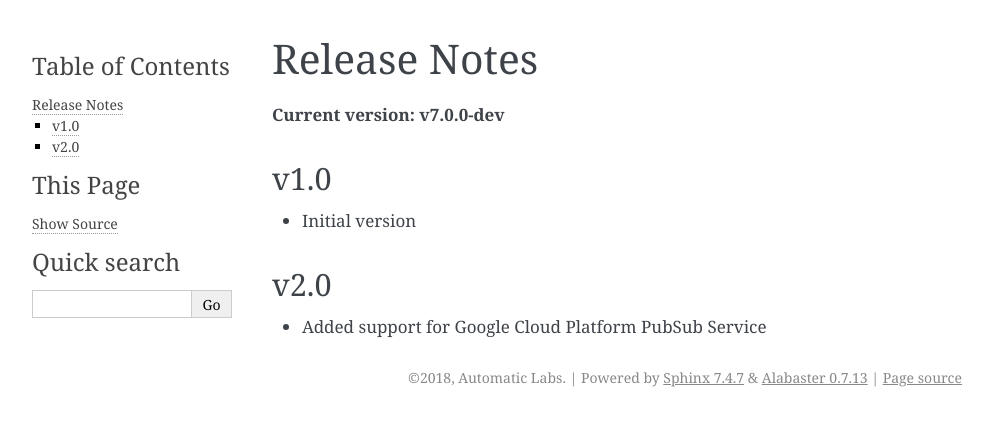
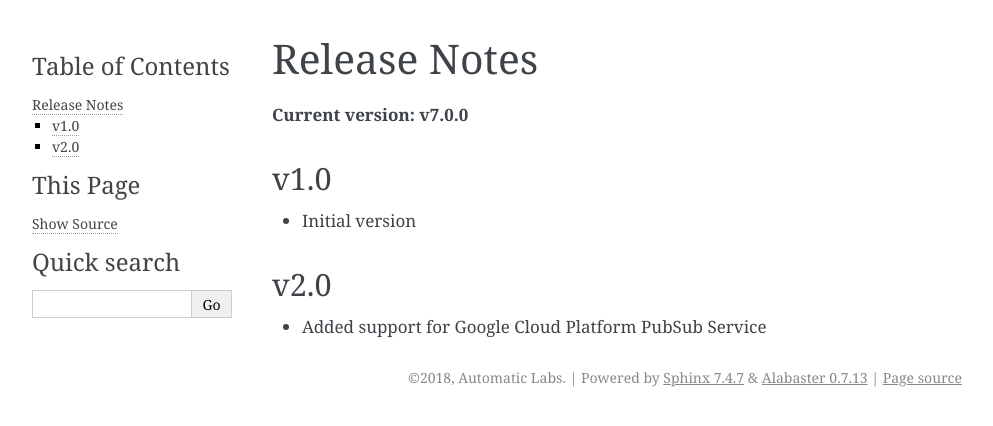
Before and after one commit to cloudchacho/hedwig-python, a Sphinx documentation site: the page built from docs/releases.rst, in a window 1280 px wide. Shown: the top 426 px of the page, without its empty margins (148-1141 px from the left). Built offline with Sphinx 7.4.7, drawn with Linux system fonts in a browser that asks for light colours.

Commit message:
Bump version: 7.0.0-dev → 7.0.0

```diff
--- a/docs/conf.py
+++ b/docs/conf.py
@@ -32,7 +32,7 @@ author = 'Automatic Labs'
 # The short X.Y version
 version = '1.0'
 # The full version, including alpha/beta/rc tags
-release = '7.0.0-dev'
+release = '7.0.0'
 
 
 # -- General configuration ---------------------------------------------------
--- a/docs/releases.rst
+++ b/docs/releases.rst
@@ -1,7 +1,7 @@
 Release Notes
 =============
 
-**Current version: v7.0.0-dev**
+**Current version: v7.0.0**
 
 v1.0
 ~~~~
--- a/hedwig/__init__.py
+++ b/hedwig/__init__.py
@@ -7,4 +7,4 @@ hedwig
 
 
 # semantic versioning (http://semver.org/)
-VERSION = '7.0.0-dev'
+VERSION = '7.0.0'
```
Also changed, not shown: .bumpversion.cfg.
